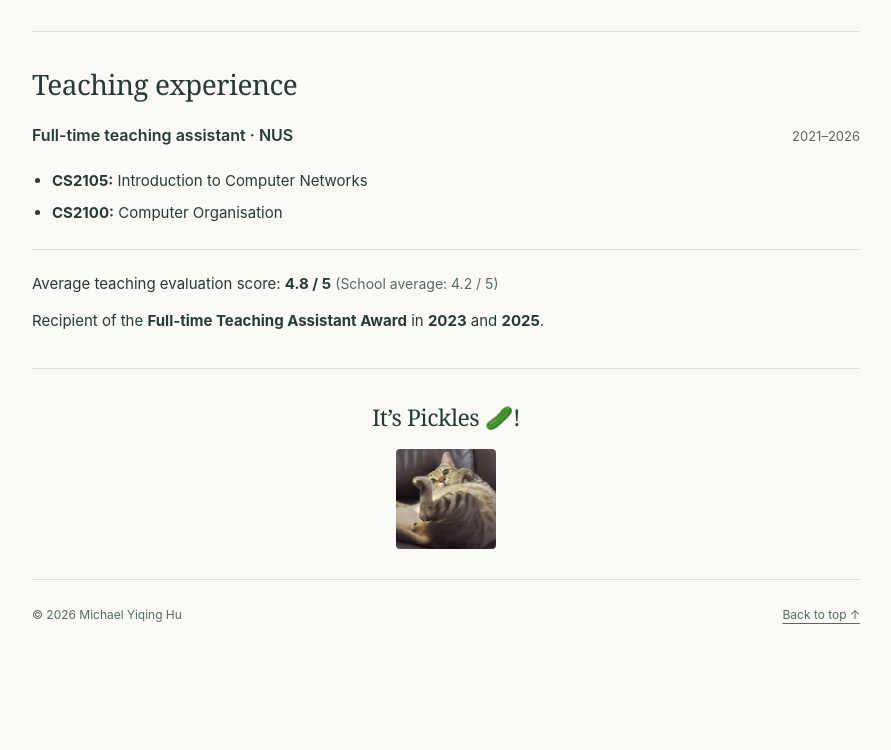
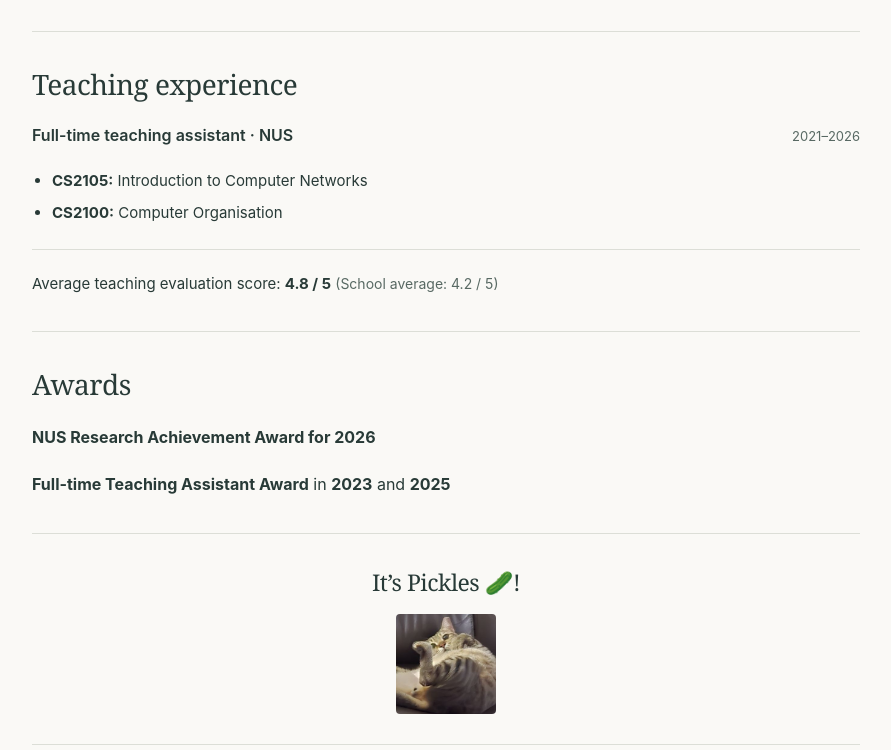
Before and after one commit to ABearPerson/ABearPerson.github.io, a plain HTML site: page index.html in a window 1280 px wide. Shown: the part 1257-2007 px from the top of the page, without its empty margins (194-1085 px from the left). Before the commit the page ends 1913 px from the top, so only its background shows below. Drawn offline with Linux system fonts and the light colour scheme.

Commit message:
Add NUS Research Achievement Award for 2026

```diff
--- a/index.html
+++ b/index.html
@@ -121,6 +121,7 @@
         <li><a href="#about">About</a></li>
         <li><a href="#publications">Publications</a></li>
         <li><a href="#teaching">Teaching</a></li>
+        <li><a href="#awards">Awards</a></li>
       </ul>
     </nav>
 
@@ -185,8 +186,13 @@
         </ul>
         <div class="teaching-notes">
           <p>Average teaching evaluation score: <strong>4.8 / 5</strong> <span class="benchmark">(School average: 4.2 / 5)</span></p>
-          <p>Recipient of the <strong>Full-time Teaching Assistant Award</strong> in <strong>2023</strong> and <strong>2025</strong>.</p>
         </div>
+      </section>
+
+      <section id="awards" aria-labelledby="awards-title">
+        <h2 id="awards-title">Awards</h2>
+        <p><strong>NUS Research Achievement Award for 2026</strong></p>
+        <p><strong>Full-time Teaching Assistant Award</strong> in <strong>2023</strong> and <strong>2025</strong></p>
       </section>
 
       <section class="cat-section" aria-labelledby="cat-title">
```
